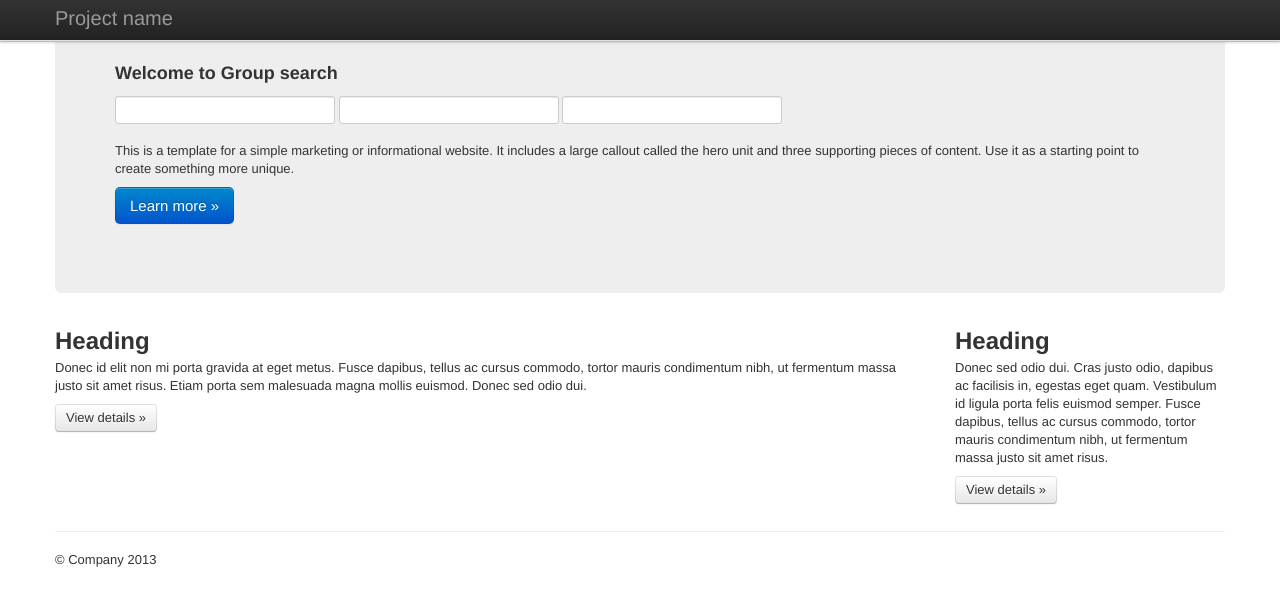
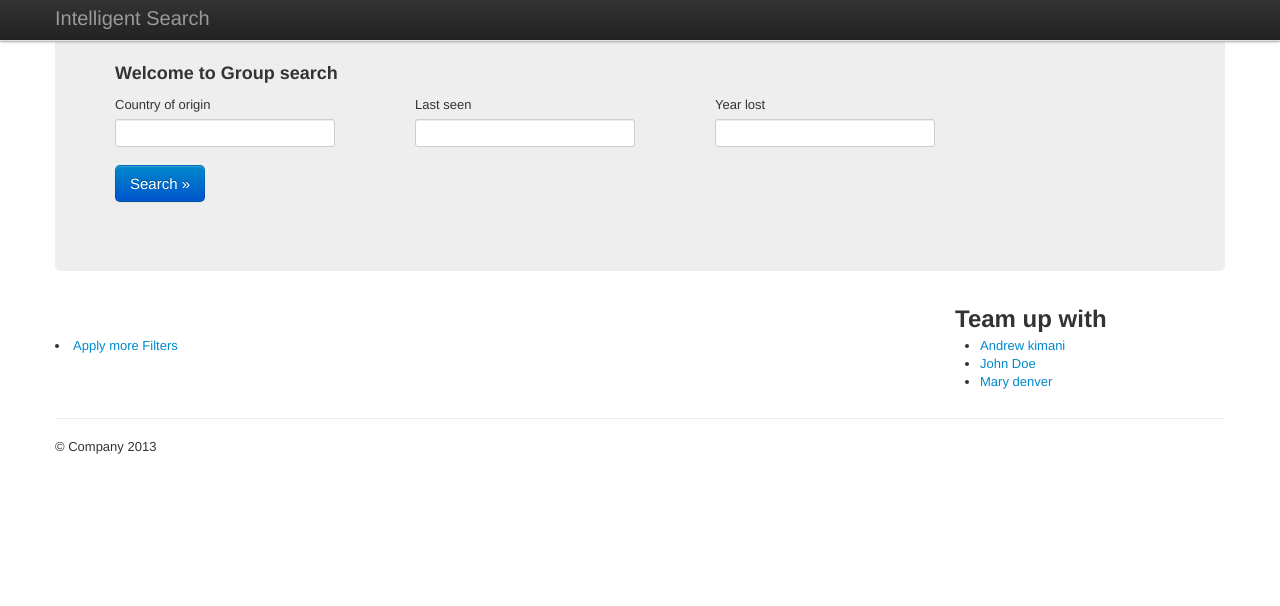
Before and after one commit to davidbwire/refunite, a CodeIgniter app: page /refunite/index.php/search in a window 1280 px wide. Shown: the top 606 px of the page. Run offline with CodeIgniter, Linux system fonts and the light colour scheme.

Commit message:
final project modifications

```diff
--- a/application/config/autoload.php
+++ b/application/config/autoload.php
@@ -52,7 +52,7 @@ $autoload['packages'] = array();
 |	$autoload['libraries'] = array('database', 'session', 'xmlrpc');
 */
 
-$autoload['libraries'] = array();
+$autoload['libraries'] = array('database');
 
 
 /*
--- a/application/config/database.php
+++ b/application/config/database.php
@@ -49,9 +49,9 @@ $active_group = 'default';
 $active_record = TRUE;
 
 $db['default']['hostname'] = 'localhost';
-$db['default']['username'] = '';
+$db['default']['username'] = 'root';
 $db['default']['password'] = '';
-$db['default']['database'] = '';
+$db['default']['database'] = 'refunite';
 $db['default']['dbdriver'] = 'mysql';
 $db['default']['dbprefix'] = '';
 $db['default']['pconnect'] = TRUE;
--- a/application/controllers/Search.php
+++ b/application/controllers/Search.php
@@ -7,18 +7,19 @@ class Search extends CI_Controller {
 	public function index(){
 		$this->load->view('search.php');
 	}
-	public function search(){
-		if ($_SERVER['HTTP_REQUEST']="POST"){
+	public function getAll(){
+		//if ($_SERVER['HTTP_REQUEST']="POST"){
 			//get the data from the Api through the model
-			$data['results']=$this-> model->getdata($country,$year,$town);
+			$this->load->model('lost_people_model');
+			$data['results']=$this->lost_people_model->getAll();
 			//then get the data to the database
-
 			// from this point then load to the view
 			$this->load->view('search.php',$data);
-
-		}
-
-		$this->load->view('search.php');
+	}
+	public function getUser($id){
+		$this->load->model('lost_people_model');
+		$data['user']=$this->lost_people_model->getUser($id);
+		$this->load->view('search.php',$data);
 	}
 
 }
--- a/application/models/lost_people_model.php
+++ b/application/models/lost_people_model.php
@@ -7,7 +7,7 @@
  */
 class lost_people_model extends CI_Model{
 
-    const TABLE = 'user';
+    const TABLE = 'lost_people';
     /*
      * @param array $data
      */
--- a/application/views/search.php
+++ b/application/views/search.php
@@ -1,14 +1,15 @@
     <!DOCTYPE html>
     <html>
     <head>
-    <title>Bootstrap 101 Template</title>
+    <title>Refunite Hack</title>
     <meta name="viewport" content="width=device-width, initial-scale=1.0">
 
      <link rel="stylesheet" type="text/css" media="screen" href="<?php echo base_url(); ?>assets/css/bootstrap.css" rel="stylesheet" />
         <link rel="stylesheet" type="text/css" media="all" href="<?php echo base_url(); ?>assets/css/bootstrap-responsive.css"/>
 
-         <script src="http://code.jquery.com/jquery.js"></script>
     <script src="<?php echo base_url(); ?>assets/js/bootstrap.min.js"></script>
+     <script src="<?php echo base_url(); ?>assets/js/jquery-1.9.1.js"></script>
+    <script src="<?php echo base_url(); ?>assets/js/refunite.js"></script>
     </head>
     <body>
      <div class="navbar navbar-inverse navbar-fixed-top">
@@ -19,7 +20,7 @@
             <span class="icon-bar"></span>
             <span class="icon-bar"></span>
           </button>
-          <a class="brand" href="#">Project name</a>
+          <a class="brand" href="http://localhost/refunite/index.php/search">Intelligent Search</a>
           <div class="nav-collapse collapse">
 
           </div><!--/.nav-collapse -->
@@ -34,29 +35,90 @@
       	<h3>Welcome to Group search</h3>
       	<p></p>
       	<form class="form-inline">
-      		    <input type="text" placeholder="">
-      		        <input type="text" placeholder="">
-      		            <input type="text" placeholder="">
+      		<div class="row">
+      		<div class="span3">
+      			<label>Country of origin</label>
+      			 <input type="text" placeholder="">
 
+      		</div>
+      		<div class ="span3">
+      			<label>Last  seen</label>
+      			 <input type="text" placeholder="">
+
+      		</div>
+      		<div class="span3">
+      			<label>Year lost</label>
+      			 <input type="text" placeholder="">
+
+      		</div>
+
+	</div>
 		</form
 
-        <p>This is a template for a simple marketing or informational website. It includes a large callout called the hero unit and three supporting pieces of content. Use it as a starting point to create something more unique.</p>
-        <p><a href="#" class="btn btn-primary btn-large">Learn more &raquo;</a></p>
+        <p><a href="http://localhost/refunite/index.php/search/getAll" class="btn btn-primary btn-large">Search &raquo;</a></p>
 
       </div>
 
       <!-- Example row of columns -->
       <div class="row">
         <div class="span9">
-          <h2>Heading</h2>
-          <p>Donec id elit non mi porta gravida at eget metus. Fusce dapibus, tellus ac cursus commodo, tortor mauris condimentum nibh, ut fermentum massa justo sit amet risus. Etiam porta sem malesuada magna mollis euismod. Donec sed odio dui. </p>
-          <p><a class="btn" href="#">View details &raquo;</a></p>
+        	<table class="table table-striped">
+        	<?php	if(isset($user)){?>
+        	<?php foreach ($user as $result) {?>
+			    <tr><td><a href="http://localhost/refunite/index.php/search/getUser/<?php echo $result->id;  ?>"><?php echo $result->fname; ?></a></td><td><?php echo $result->lname; ?></td><td><?php echo $result->country_of_origin;?></td><td><?php echo $result->last_sighting;?></td>
+			    	<td><?php echo $result->year_separated; ?></td>
+
+			    </tr>
+    		<?php }} ?>
+    		</table>
+
+        	<table class="table table-striped">
+        	<?php	if(isset($results)){?>
+        	<?php foreach ($results as $result) {?>
+			    <tr><td><a href="http://localhost/refunite/index.php/search/getUser/<?php echo $result->id;  ?>"><?php echo $result->fname; ?></a></td><td><?php echo $result->lname; ?></td><td><?php echo $result->country_of_origin;?></td><td><?php echo $result->last_sighting;?></td>
+			    	<td><?php echo $result->year_separated; ?></td>
+
+			    </tr>
+    		<?php }} ?>
+    		</table>
+
+    		<li id="more"><a href="#">Apply more Filters</a></li>
+    		<div class="span9" id="filters">
+    			<div class="row">
+    				<form class="form-inline">
+    				<div class="span2">
+    					<label>name</label>
+      			 <input type="text" placeholder="">
+
+    				</div>
+    				<div class="span2">
+    					<label>apperance</label>
+      			 <input type="text" placeholder="">
+
+    				</div>
+    				<div class="span2">
+    					<label>age</label>
+      			 <input type="text" placeholder="">
+
+    				</div>
+
+    				</div>
+    				<div class="span2">
+    				<p><a href="#" class="btn btn-primary btn-small">Search &raquo;</a></p>
+    				</div>
+
+    			</div>
+
+    			</form>
         </div>
 
         <div class="span3">
-          <h2>Heading</h2>
-          <p>Donec sed odio dui. Cras justo odio, dapibus ac facilisis in, egestas eget quam. Vestibulum id ligula porta felis euismod semper. Fusce dapibus, tellus ac cursus commodo, tortor mauris condimentum nibh, ut fermentum massa justo sit amet risus.</p>
-          <p><a class="btn" href="#">View details &raquo;</a></p>
+          <h2>Team up with</h2>
+          <ul>
+         <li class="team"><a href="#">Andrew kimani</a></li>
+         <li class="team"><a href="#">John Doe</a></li>
+         <li class="team"><a href="#">Mary denver</a></li>
+         </ul>
         </div>
       </div>
 
--- /dev/null
+++ b/assets/js/refunite.js
@@ -0,0 +1,6 @@
+$(document).ready(function() {
+	$('#filters').hide();
+	$('#more').on('click',function(){
+		$('#filters').show();
+	});
+});
```
